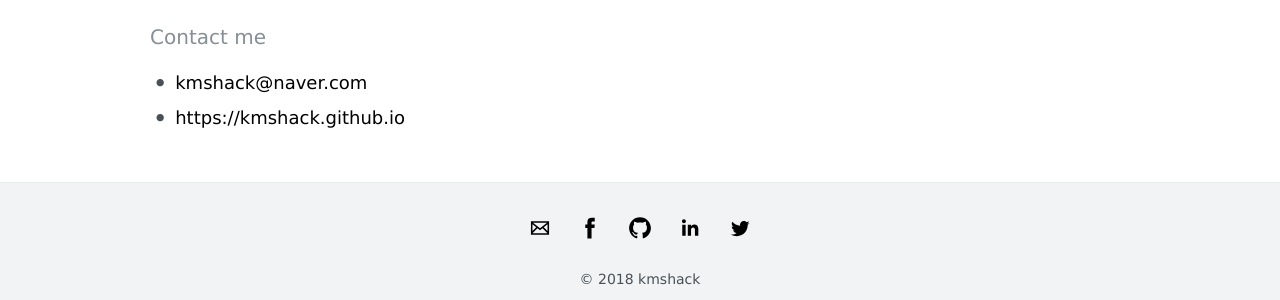
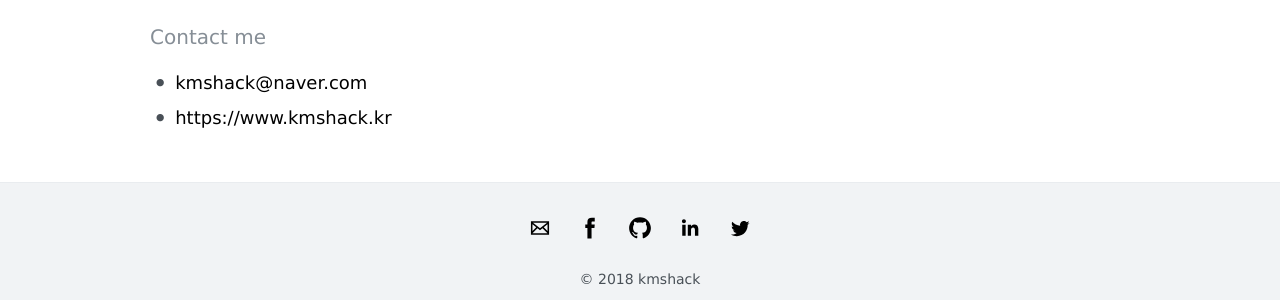
Before and after one commit to kmshack/blog.kmshack.kr, a Jekyll site: the page built from about.md, in a window 1280 px wide. Shown: the part 323-623 px from the top of the page. Built offline with Jekyll 4.4.1, drawn with Linux system fonts in a browser that asks for light colours; part of the change alters nothing that is shown.

Commit message:
Update about.md

```diff
--- a/about.md
+++ b/about.md
@@ -13,4 +13,4 @@ I like UI/UX development, and sometimes I like to post on Blog.
 #### Contact me
 
 - [kmshack@naver.com](mailto:kmshack@naver.com)
-- [https://kmshack.github.io](https://kmshack.github.io)
+- [https://www.kmshack.kr](https://www.kmshack.kr)
```
